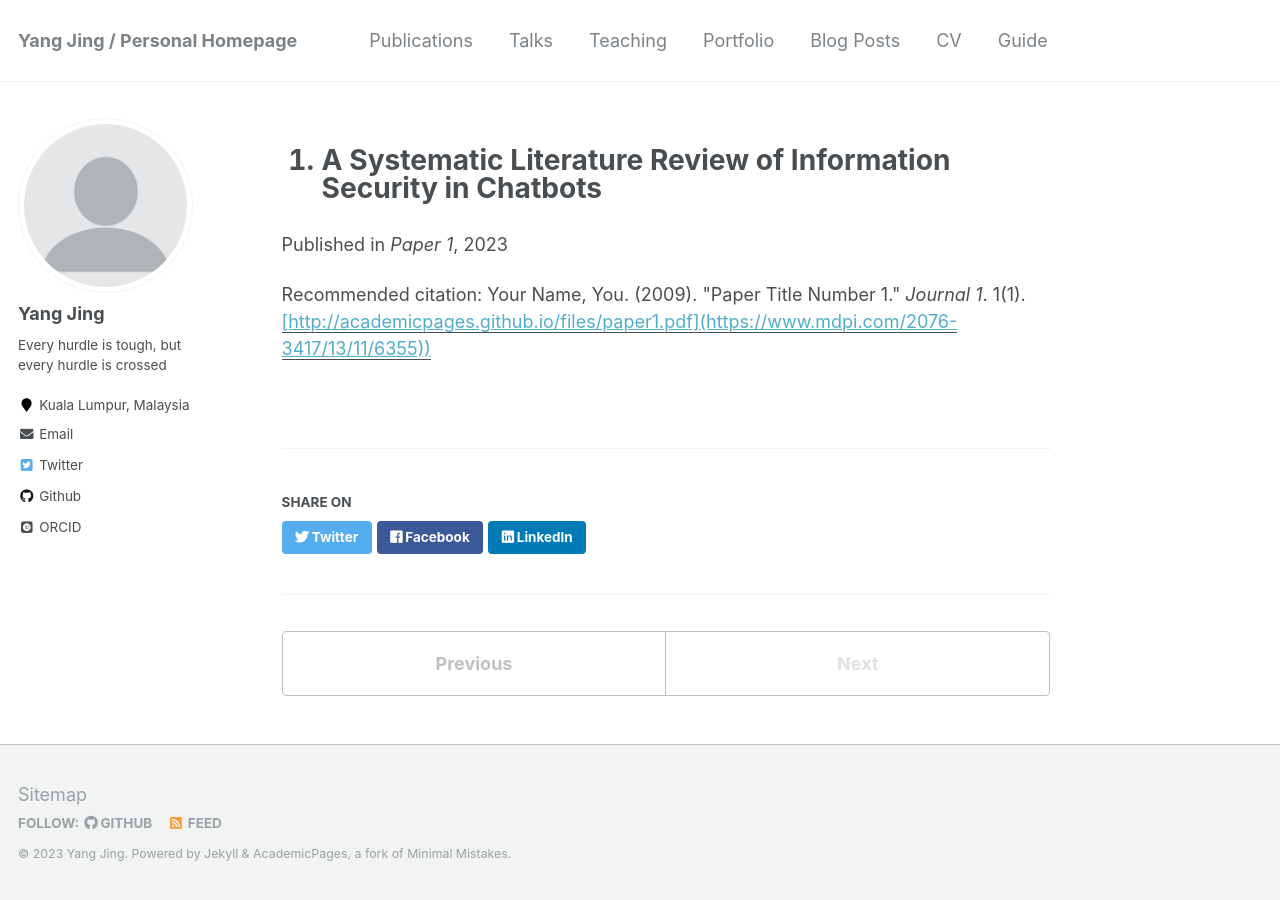
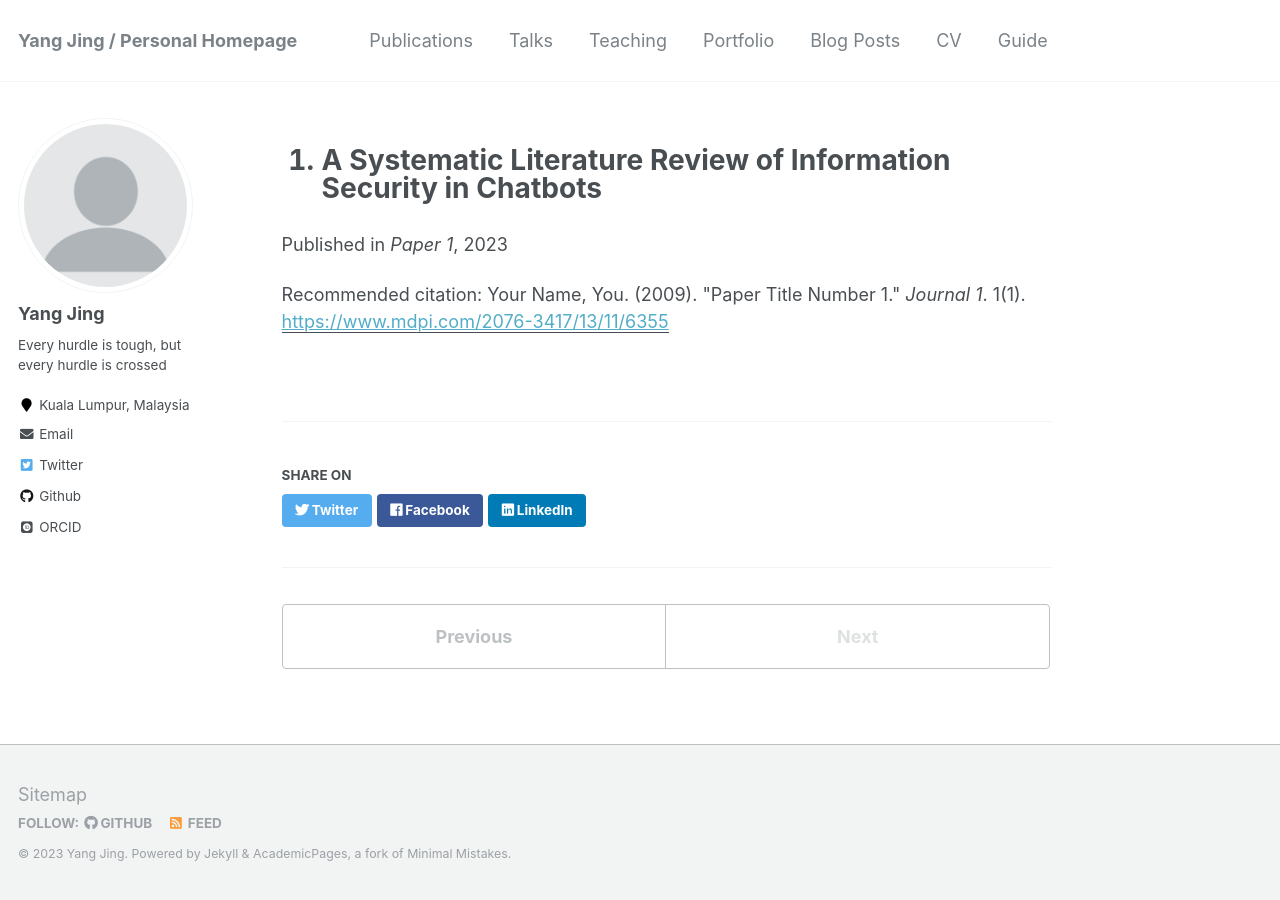
Before and after one commit to 741YangJIng/741YangJIng, a Jekyll site: the page built from _publications/2009-10-01-paper-title-number-1.md, in a window 1280 px wide. Built offline with Jekyll 4.4.1, drawn with Linux system fonts in a browser that asks for light colours; some web fonts are replaced; part of the change alters nothing that is shown.

Commit message:
Update 2009-10-01-paper-title-number-1.md

```diff
--- a/_publications/2009-10-01-paper-title-number-1.md
+++ b/_publications/2009-10-01-paper-title-number-1.md
@@ -5,6 +5,6 @@ permalink: /https://www.mdpi.com/2076-3417/13/11/6355)
 excerpt: 'Yang, Jing, Yen-Lin Chen, Lip Yee Por, and Chin Soon Ku. "A systematic literature review of information security in chatbots." Applied Sciences 13, no. 11 (2023): 6355.'
 date: 23 May 2023
 venue: 'Paper 1'
-paperurl: '[http://academicpages.github.io/files/paper1.pdf](https://www.mdpi.com/2076-3417/13/11/6355))'
+paperurl: 'https://www.mdpi.com/2076-3417/13/11/6355'
 citation: 'Your Name, You. (2009). &quot;Paper Title Number 1.&quot; <i>Journal 1</i>. 1(1).'
 ---
```
